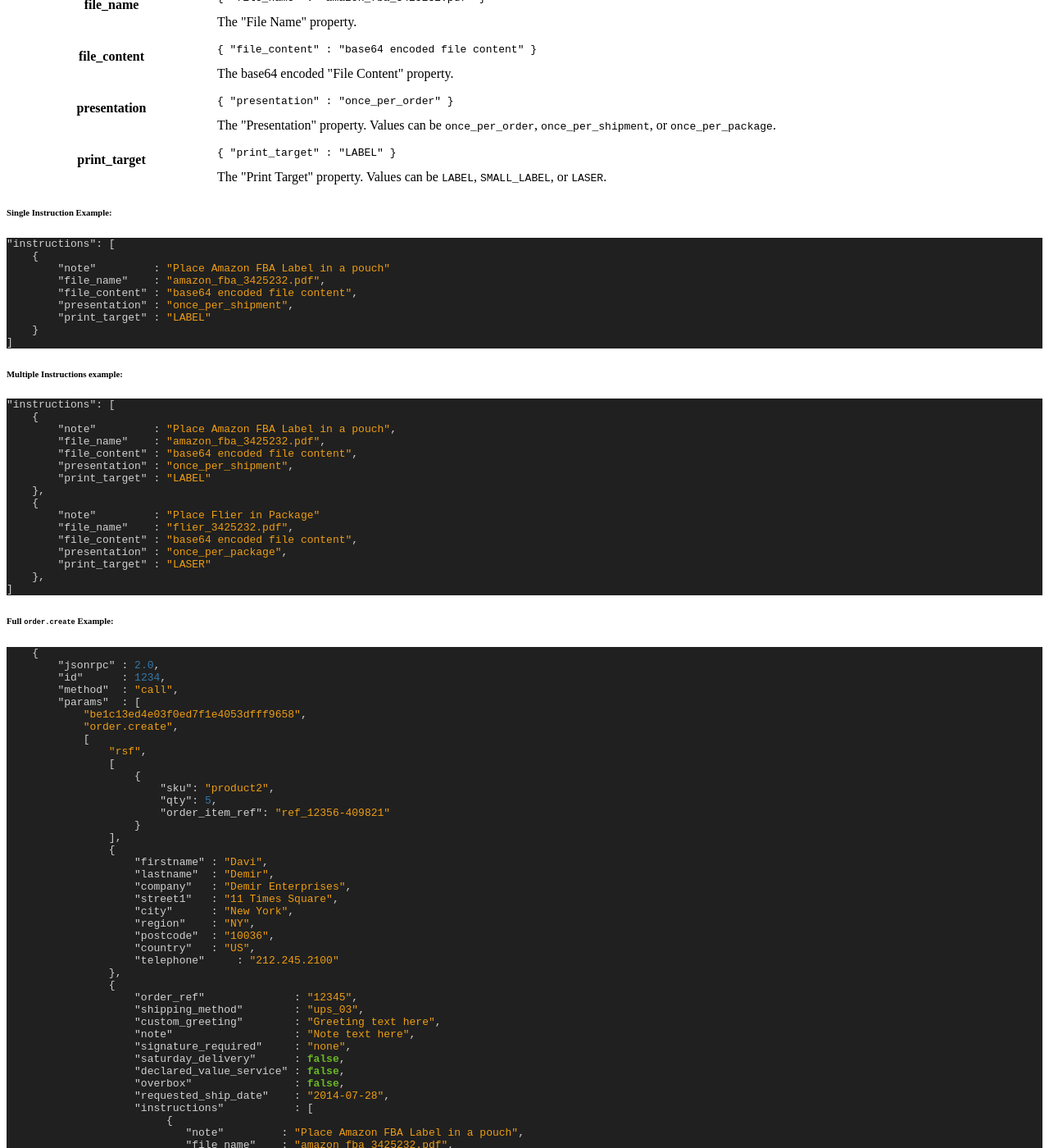
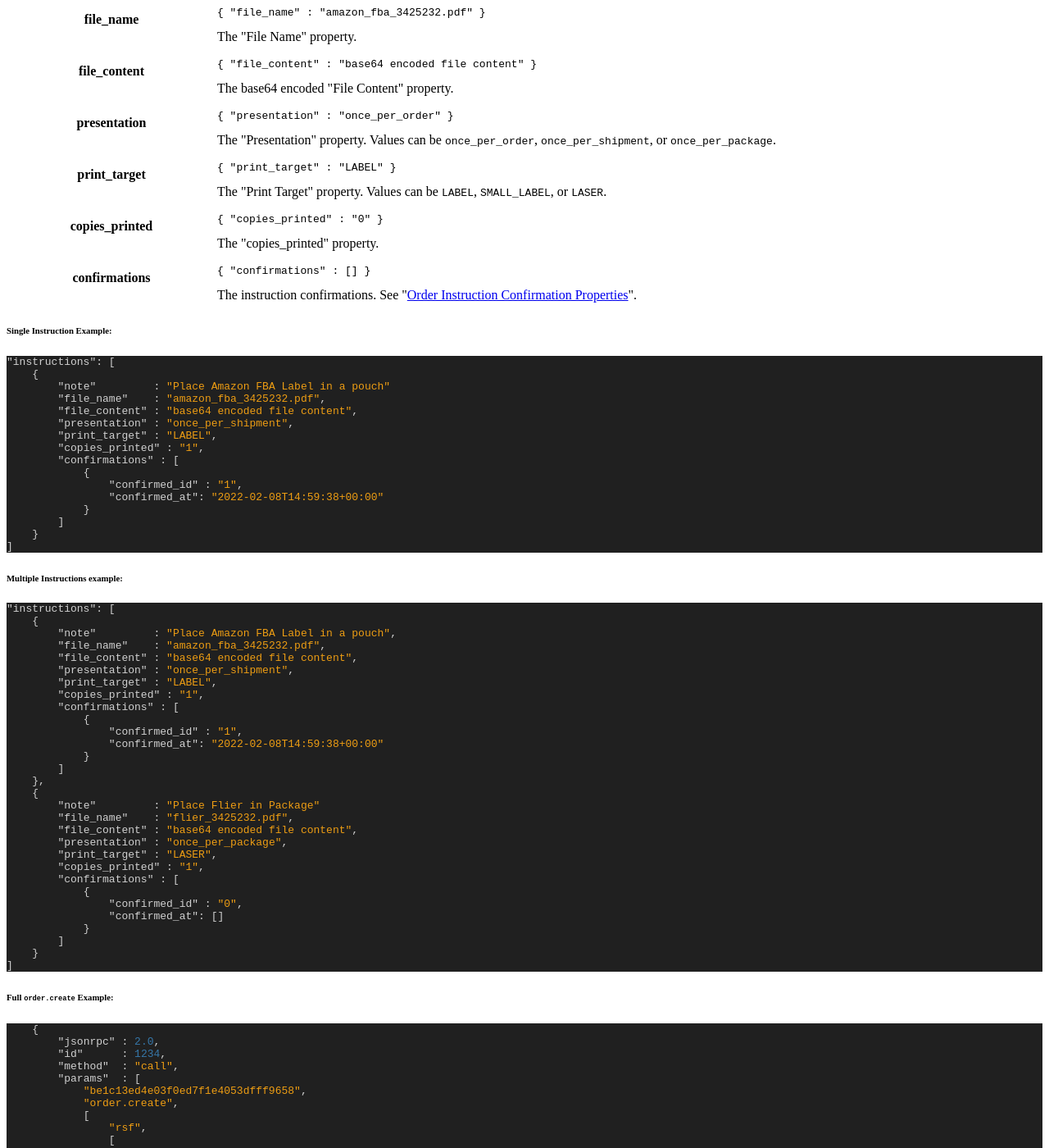
Before and after one commit to ShipStream/shipstream.github.io, a Jekyll site: the page built from _posts/2014-07-25-order.md, in a window 1280 px wide and 1400 px high, scrolled down 16785 px. Shown: the whole window at 82% size. Built offline with Jekyll 4.4.1, drawn with Linux system fonts in a browser that asks for light colours; a style sheet for code colours, icons or effects is not loaded; some of the changed text lies outside the part shown.

Commit message:
Update order instruction fields. (#51)

```diff
--- a/_posts/2014-07-25-order.md
+++ b/_posts/2014-07-25-order.md
@@ -24,6 +24,7 @@ order: 80
  * [Order](#order_properties)
  * [Order Item](#order_item_properties)
  * [Order Instructions](#order_instruction)
+ * [Order Instruction Confirmation](#order_instruction_confirmation_properties)
  * [Shipping Address](#address_properties)
  * [Tracking Number](#tracking_number_properties) *(deprecated - please use [Package](#package_properties) instead)*
  * [Package](#package_properties)
@@ -1227,6 +1228,20 @@ true if the comment was added.
         The "Print Target" property. Values can be <code>LABEL</code>, <code>SMALL_LABEL</code>, or <code>LASER</code>.
     </td>
 </tr>
+<tr>
+    <th>copies_printed</th>
+    <td>
+        <pre><code>{ "copies_printed" : "0" }</code></pre>
+        The "copies_printed" property.
+    </td>
+</tr>
+<tr>
+    <th>confirmations</th>
+    <td>
+        <pre><code>{ "confirmations" : [] }</code></pre>
+        The instruction confirmations. See "<a href="#order_instruction_confirmation_properties">Order Instruction Confirmation Properties</a>".
+    </td>
+</tr>
 </tbody>
 </table>
 
@@ -1239,7 +1254,14 @@ true if the comment was added.
         "file_name"    : "amazon_fba_3425232.pdf",
         "file_content" : "base64 encoded file content",
         "presentation" : "once_per_shipment",
-        "print_target" : "LABEL"
+        "print_target" : "LABEL",
+        "copies_printed" : "1",
+        "confirmations" : [
+            {
+                "confirmed_id" : "1",
+                "confirmed_at": "2022-02-08T14:59:38+00:00"
+            }
+        ]
     }
 ]
 ~~~
@@ -1253,15 +1275,29 @@ true if the comment was added.
         "file_name"    : "amazon_fba_3425232.pdf",
         "file_content" : "base64 encoded file content",
         "presentation" : "once_per_shipment",
-        "print_target" : "LABEL"
+        "print_target" : "LABEL",
+        "copies_printed" : "1",
+        "confirmations" : [
+            {
+                "confirmed_id" : "1",
+                "confirmed_at": "2022-02-08T14:59:38+00:00"
+            }
+        ]
     },
     {
         "note"         : "Place Flier in Package"
         "file_name"    : "flier_3425232.pdf",
         "file_content" : "base64 encoded file content",
         "presentation" : "once_per_package",
-        "print_target" : "LASER"
-    },
+        "print_target" : "LASER",
+        "copies_printed" : "1",
+        "confirmations" : [
+            {
+                "confirmed_id" : "0",
+                "confirmed_at": []
+            }
+        ]
+    }
 ]
 ~~~
 
@@ -1857,3 +1893,26 @@ true if the comment was added.
 </tr>
 </tbody>
 </table>
+
+<h3 id="order_instruction_confirmation_properties">
+    Order Instruction Confirmation Properties
+</h3>
+
+<table class="table-striped">
+<tbody>
+    <tr>
+        <th>confirmed_id</th>
+        <td>
+            <pre><code>{ "confirmed_id" : "1" }</code></pre>
+            The ID of the instruction confirmation.
+        </td>
+    </tr>
+    <tr>
+        <th>confirmed_at</th>
+        <td>
+            <pre><code>{ "confirmed_at" : "2022-02-08T14:59:38+00:00" }</code></pre>
+            Date and time when the instruction was confirmed in ISO 8601 format.
+        </td>
+    </tr>
+</tbody>
+</table>
```
Also changed, not shown: _posts/2017-11-10-order-instruction.md (+59 -9 lines).
